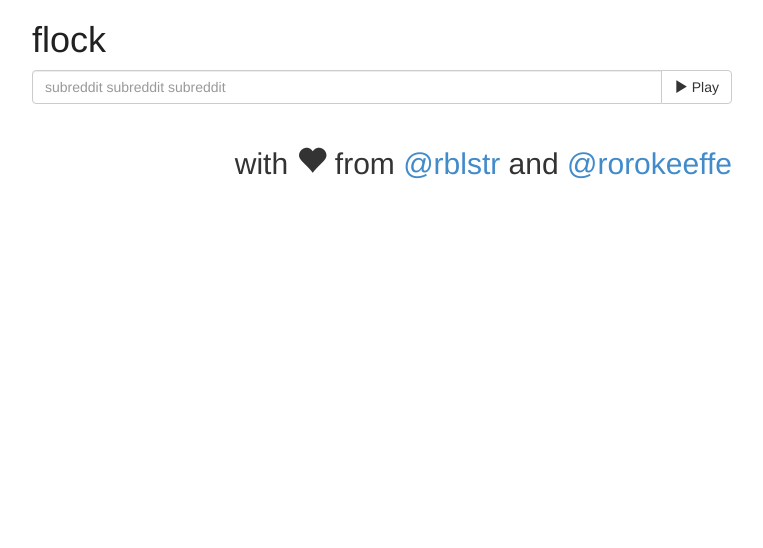
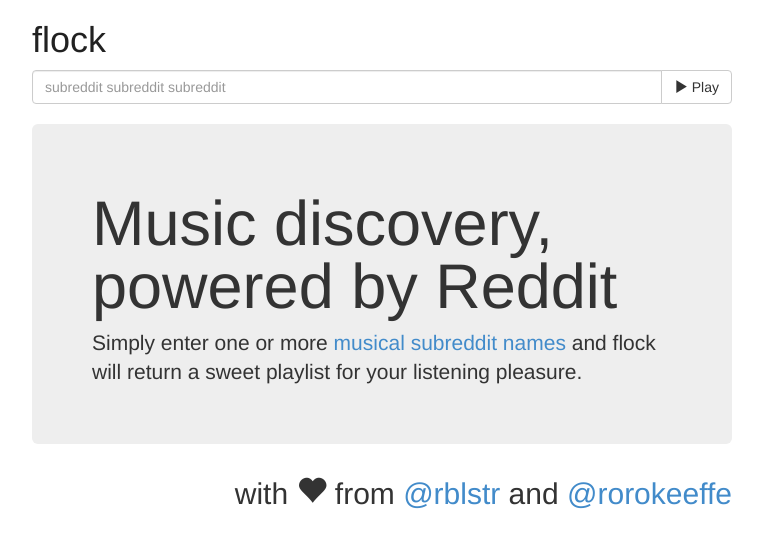
Before and after one commit to rblstr/flock, a Flask app: page / in a window 1280 px wide. Shown: the top 548 px of the page, without its empty margins (258-1021 px from the left). Run offline with Flask 2, Linux system fonts and the light colour scheme; some libraries are stand-ins or nearby versions.

Commit message:
Add first-pass frontpage blurb

```diff
--- a/templates/front.html
+++ b/templates/front.html
@@ -50,6 +50,14 @@
 				{% endwith %}
 			</form>
 			<br/>
+
+			{% if not links %}
+				<div class="jumbotron">
+    				<h1>Music discovery, powered by Reddit</h1>
+  					<p>Simply enter one or more <a href="http://www.reddit.com/r/Music/wiki/musicsubreddits" target="_blank">musical subreddit names</a> and flock will return a sweet playlist for your listening pleasure.</p>
+  					<!-- <p><a class="btn btn-primary btn-lg" role="button">Learn more</a></p> -->
+				</div>
+			{% endif %}
 			{% if links %}
 				<ul class="nav nav-pills sort-nav">
 					<li {% if sort == "top" %} class='active' {% endif %}><a href="javascript:void(0);" onclick="addArg('sort', 'top')">Top</a></li>
```
